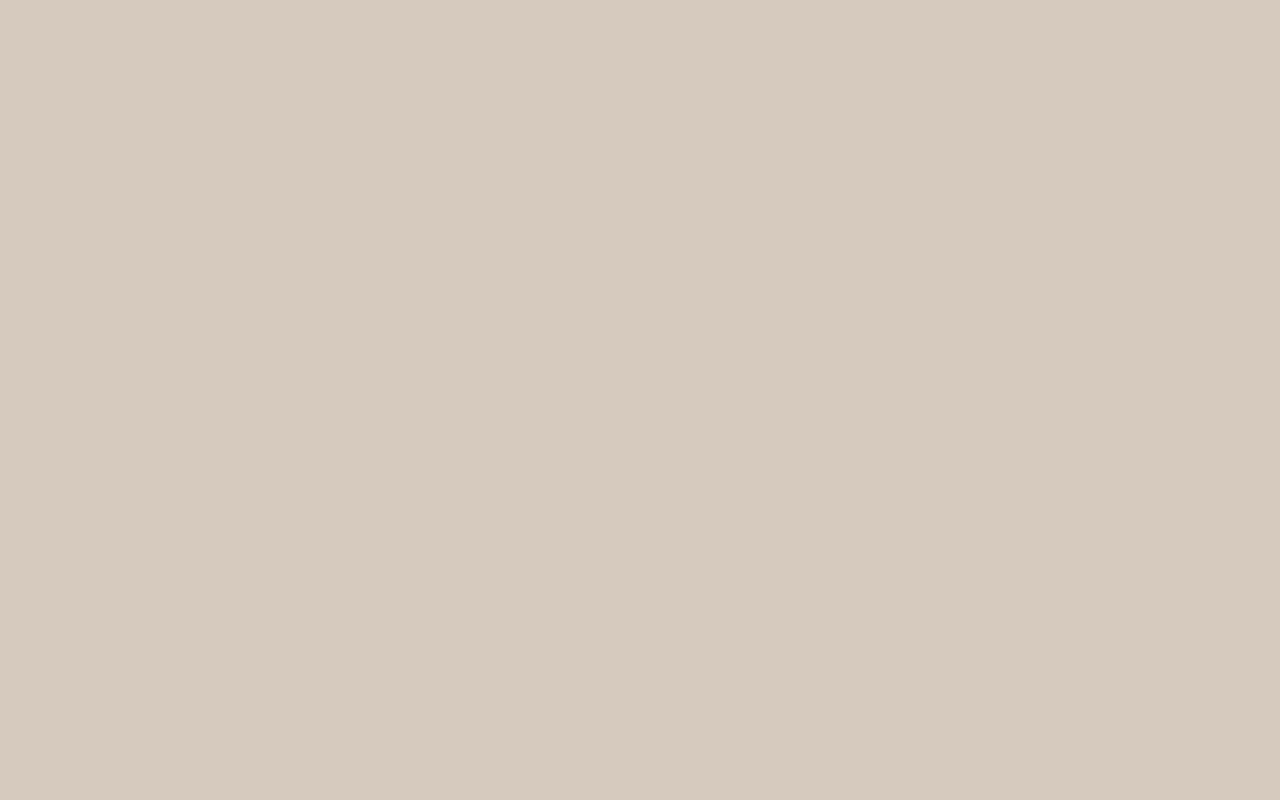
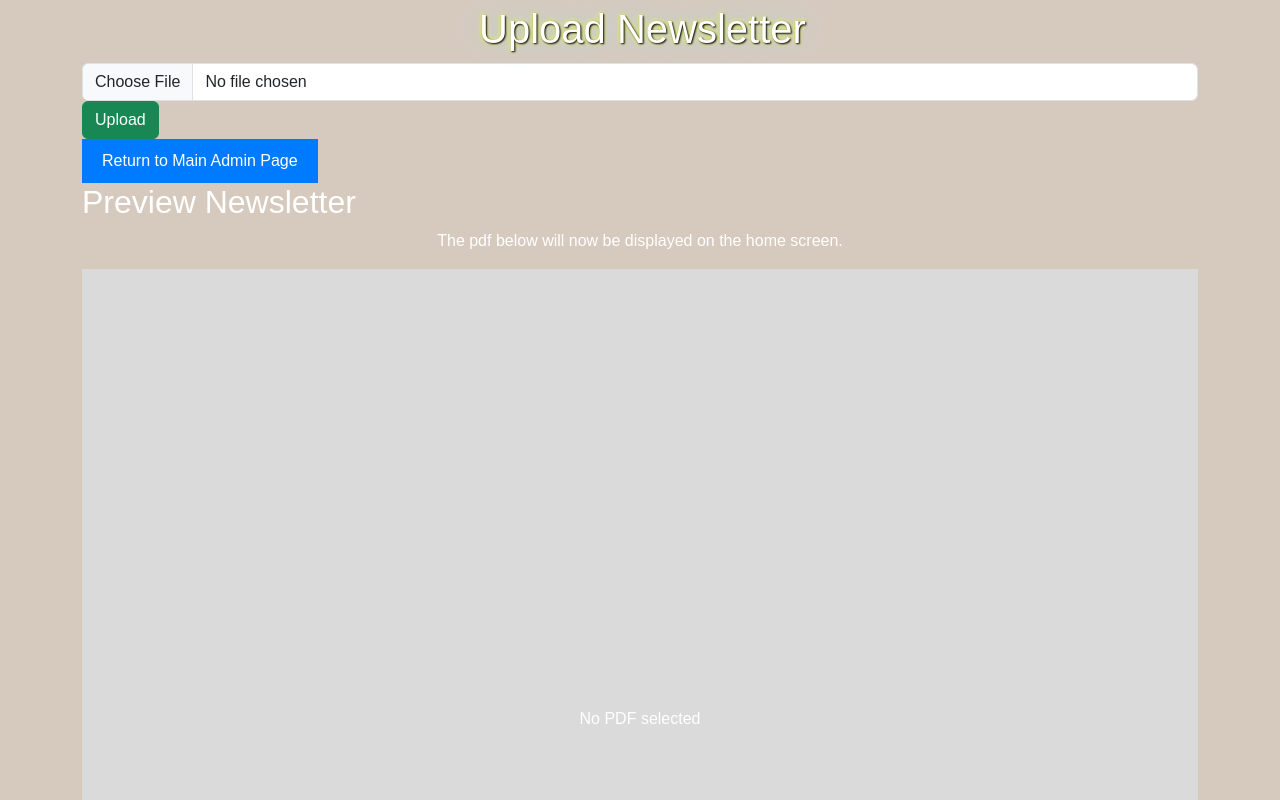
Before and after one commit to nmingora/Accessibility_WebApp, a React (Create React App) app in the folder client/udchat/: page /News in a window 1280 px wide. Before the commit this address had no page. Shown: the top 800 px of the page. Built offline with nearby package versions, Linux system fonts and the light colour scheme.

Commit message:
setting up the newsletter!

```diff
--- a/client/udchat/src/Components/Admin.js
+++ b/client/udchat/src/Components/Admin.js
@@ -2,12 +2,14 @@ import React, { useState } from 'react';
 import { auth } from '../firebaseConfig'; // Adjust the import path as necessary
 import { signInWithEmailAndPassword, signOut } from 'firebase/auth'; // Import signOut
 import Layout from './Layout';
+import { useNavigate } from 'react-router-dom';
 
 const AdminLogin = ({ onClose }) => {
   const [email, setEmail] = useState('');
   const [password, setPassword] = useState('');
   const [errorMessage, setErrorMessage] = useState(''); // State for error messages
   const [loggedInUser, setLoggedInUser] = useState(null); // State to track logged-in user
+  const navigate = useNavigate();
 
   const handleLogin = async (e) => {
     e.preventDefault();
@@ -20,6 +22,10 @@ const AdminLogin = ({ onClose }) => {
       setErrorMessage('Login failed. Please try again.');
       console.error('Login error:', error);
     }
+  };
+
+  const goToNews = () => {
+    navigate('/News'); // Adjust this to your desired route
   };
 
   const handleLogout = async () => {
@@ -37,10 +43,16 @@ const AdminLogin = ({ onClose }) => {
     return (
       <div className="login-container">
         <h1>You are now logged in as {loggedInUser}</h1>
+        <button type="button" onClick={goToNews}>Update Newsletter</button>
+
         <button onClick={handleLogout}>Log Out</button> {/* Logout button */}
       </div>
     );
   }
+
+
+
+
 
   // Login form
   return (
--- a/client/udchat/src/Components/App.js
+++ b/client/udchat/src/Components/App.js
@@ -6,7 +6,7 @@ import SignUp from './SignUp.js';
 import Parent from './Parents.js';
 import Admin from './Admin.js';
 import MyProfile from './MyProfile.js';
-
+import News from './News.js'
 function App() {
   return (
     <Router>
@@ -17,6 +17,7 @@ function App() {
         <Route path="/Parent" element={<Parent/>}/>
         <Route path="/Admin" element={<Admin/>}/>
         <Route path="/MyProfile" element={<MyProfile/>}/>
+        <Route path="/News" element={<News/>}/>
       </Routes>
     </Router>
   );
--- /dev/null
+++ b/client/udchat/src/Components/CustomPdfViewer.js
@@ -0,0 +1,75 @@
+//customPdfViewer
+import React, { useEffect, useState } from 'react';
+import * as pdfjsLib from 'pdfjs-dist/legacy/build/pdf';
+import 'pdfjs-dist/legacy/build/pdf.worker';
+
+const CustomPdfViewer = ({ fileUrl }) => {
+  const [pagesRendered, setPagesRendered] = useState([]);
+
+  useEffect(() => {
+    const fetchPdf = async () => {
+      if (fileUrl) {
+        const pdfjsWorker = require('pdfjs-dist/legacy/build/pdf.worker.entry');
+        pdfjsLib.GlobalWorkerOptions.workerSrc = pdfjsWorker;
+
+        try {
+          const pdf = await pdfjsLib.getDocument(fileUrl).promise;
+          const newPagesRendered = []; // Temporary array to store rendered pages
+
+          for (let pageNumber = 1; pageNumber <= pdf.numPages; pageNumber++) {
+            const page = await pdf.getPage(pageNumber);
+            const canvas = document.createElement('canvas');
+            const context = canvas.getContext('2d');
+
+            // Use the original scale (1.5) without reduction
+            const scale = 1.5;
+            const viewport = page.getViewport({ scale });
+            canvas.height = viewport.height;
+            canvas.width = viewport.width;
+
+            const renderContext = {
+              canvasContext: context,
+              viewport: viewport,
+            };
+
+            await page.render(renderContext).promise;
+
+            // Use the temporary array for accumulating rendered pages
+            newPagesRendered.push(canvas);
+          }
+
+          // Update state once with all rendered pages to avoid duplication
+          setPagesRendered(newPagesRendered);
+        } catch (error) {
+          console.error('Error loading PDF: ', error);
+        }
+      }
+    };
+
+    fetchPdf();
+  }, [fileUrl]);
+
+  return (
+    <div>
+      {fileUrl ? (
+        <div style={{
+          overflowY: 'scroll',
+          maxHeight: '90vh', // Restored original maxHeight
+          display: 'flex',
+          flexDirection: 'column',
+          alignItems: 'center',
+        }}>
+          {pagesRendered.map((canvas, index) => (
+            <div key={index} style={{ marginBottom: '20px', width: '100%', display: 'flex', justifyContent: 'center' }}>
+              <img src={canvas.toDataURL()} alt={`Page ${index + 1}`} style={{ maxWidth: '100%', height: 'auto' }} /> {/* Restored original maxWidth */}
+            </div>
+          ))}
+        </div>
+      ) : (
+        <p>No PDF selected</p>
+      )}
+    </div>
+  );
+};
+
+export default CustomPdfViewer;
--- a/client/udchat/src/Components/Home.js
+++ b/client/udchat/src/Components/Home.js
@@ -1,12 +1,17 @@
-import React, { useState } from 'react';
+//Home.js
+import React, { useState, useEffect } from 'react';
 import { useNavigate} from 'react-router-dom';
 import './Home.css'; // Importing the CSS file
 import logoImage from '../Images/logo_noName.png'; // Importing the logo image
 import Layout from './Layout';
+import CustomPdfViewer from './CustomPdfViewer';
+
+
 
 function Home() {
 
   // ----------------------------------------NAVIGATION FUNCTIONS----------------------------------------
+  const [viewPdf, setViewPdf] = useState(null);
 
   const navigate = useNavigate();
   const navigateLogin = () => {
@@ -34,7 +39,13 @@ function Home() {
   };
 
   // ----------------------------------------NEWS AND ANNOUNCEMENTS------------------------------------
-
+  // Load PDF from localStorage when the component mounts
+  useEffect(() => {
+    const savedPdf = localStorage.getItem('savedPdf');
+    if (savedPdf) {
+      setViewPdf(savedPdf);
+    }
+  }, []);
 
 
   // ----------------------------------------AUTHENTICATER/LOGIN/--------------------------------------
@@ -62,6 +73,12 @@ function Home() {
         {/* Newsletter */}
         <div style={{ position: 'relative', width: '60%', margin: '0 auto', textAlign: 'center', fontFamily: 'Jacques Francois', fontStyle: 'normal', fontWeight: 400, fontSize: '3em', lineHeight: '130%', color: '#426B1F', marginTop: '5%' }}>Newsletter</div>
 
+
+          {/* Display the Newsletter PDF */}
+          <div style={{ position: 'relative', width: '90%', margin: '0 auto', marginTop: '5%' }}>
+            {viewPdf ? <CustomPdfViewer fileUrl={viewPdf} /> : <div style={{ height: '30vh', background: '#D9D9D9' }}>No PDF selected</div>}
+          </div>
+
         {/* Rectangle 6 */}
         <div style={{ position: 'relative', width: '90%', margin: '0 auto', height: '30vh', background: '#D9D9D9', marginTop: '5%' }}></div>
 
--- a/client/udchat/src/Components/Layout.js
+++ b/client/udchat/src/Components/Layout.js
@@ -11,6 +11,8 @@ function Layout({ children }) {
     const navigateAdminPortal = () => navigate('/Admin');
     const navigateParentPortal = () => navigate('/Parent');
     const navigateMyProfile = () => navigate('/MyProfile');
+    const navigateNews = () => navigate('/News');
+
 
     return (
         <div style={{ position: 'relative', width: '100%', minHeight: '100vh', background: '#FFFFFF' }}>
--- /dev/null
+++ b/client/udchat/src/Components/News.css
@@ -0,0 +1,12 @@
+/*newz.css*/
+.pdf-container {
+
+    width: 100%;
+    height: 900px;
+    overflow-y: auto;
+    display: flex;
+    justify-content: center;
+    align-items: center;
+    background-color: rgb(218, 218, 218);
+
+}
--- /dev/null
+++ b/client/udchat/src/Components/News.js
@@ -0,0 +1,69 @@
+//New.js
+import React, { useEffect, useState } from 'react';
+import 'bootstrap/dist/css/bootstrap.min.css';
+import "./News.css";
+import CustomPdfViewer from './CustomPdfViewer';
+import { useNavigate } from 'react-router-dom';
+
+const News = () => {
+  const [pdfFile, setPDFFile] = useState(null);
+  const [viewPdf, setViewPdf] = useState(null);
+  const navigate = useNavigate();
+
+  // Load PDF from localStorage when the component mounts
+  useEffect(() => {
+    const savedPdf = localStorage.getItem('savedPdf');
+    if (savedPdf) {
+      setViewPdf(savedPdf);
+      setPDFFile(savedPdf); // Assuming you want to keep the file for other operations
+    }
+  }, []);
+
+  const fileType = ['application/pdf'];
+  const handleChange = (e) => {
+    let selectedFile = e.target.files[0];
+    if (selectedFile && fileType.includes(selectedFile.type)) {
+      let reader = new FileReader();
+      reader.readAsDataURL(selectedFile);
+      reader.onload = (e) => {
+        localStorage.setItem('savedPdf', e.target.result); // Save the PDF data to localStorage
+        setPDFFile(e.target.result);
+        setViewPdf(e.target.result);
+      };
+    } else {
+      console.log("Please select a PDF file.");
+      setPDFFile(null);
+      setViewPdf(null);
+      localStorage.removeItem('savedPdf'); // Clear the saved PDF if the new file is invalid
+    }
+  };
+
+  const handleSubmit = (e) => {
+    e.preventDefault();
+    // This could be where you handle form submission if needed
+  };
+
+  const returnToAdmin = () => {
+    navigate('/Admin'); // Adjust this to your desired route
+  };
+
+  return (
+    <div className="container">
+      <h1>Upload Newsletter</h1>
+      <form onSubmit={handleSubmit}>
+        <input type="file" className="form-control" onChange={handleChange} />
+        <button type="submit" className="btn btn-success">Upload</button>
+        <button type="button" onClick={returnToAdmin}>Return to Main Admin Page</button>
+      </form>
+
+      <h2>Preview Newsletter</h2>
+      <p>The pdf below will now be displayed on the home screen.</p>
+      <div className="pdf-container">
+        {viewPdf && <CustomPdfViewer fileUrl={viewPdf} />}
+        {!viewPdf && <>No PDF selected</>}
+      </div>
+    </div>
+  );
+};
+
+export default News;
```
Lines whose indentation alone changed are shown as unchanged.
